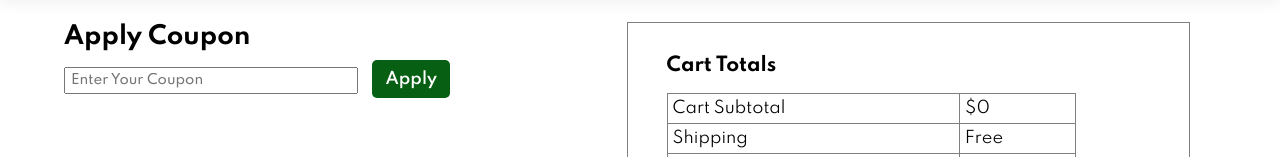
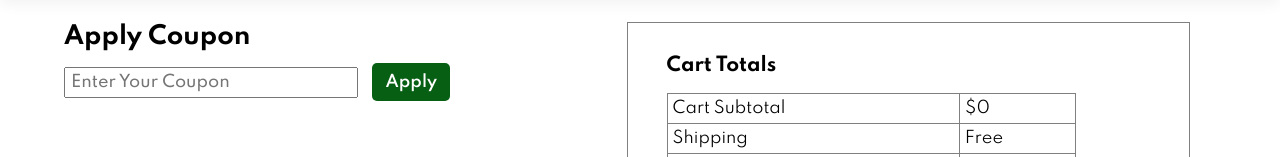
Before and after one commit to Akinyemi04/e-commerce2, a React (Create React App) app: page /cart in a window 1280 px wide. Shown: the part 399-556 px from the top of the page. Built offline with nearby package versions, Linux system fonts and the light colour scheme.

Commit message:
fixing input fonts

```diff
--- a/src/Components/cart.css
+++ b/src/Components/cart.css
@@ -73,6 +73,7 @@
 .cart .coupon .one input {
   margin-top: 2vh;
   padding: 4px 5px;
+  font-size: 16px;
   font-weight: 500;
   width: 23vw;
   outline: none;
--- a/src/Components/cart.scss
+++ b/src/Components/cart.scss
@@ -74,6 +74,7 @@
             input{
                 margin-top: 2vh;
                 padding: 4px 5px;
+                font-size: 16px;
                 font-weight: 500;
                 width: 23vw;
                 outline: none;
```
Also changed, not shown: 1 other file (tests, documents, lock files or other folders).
